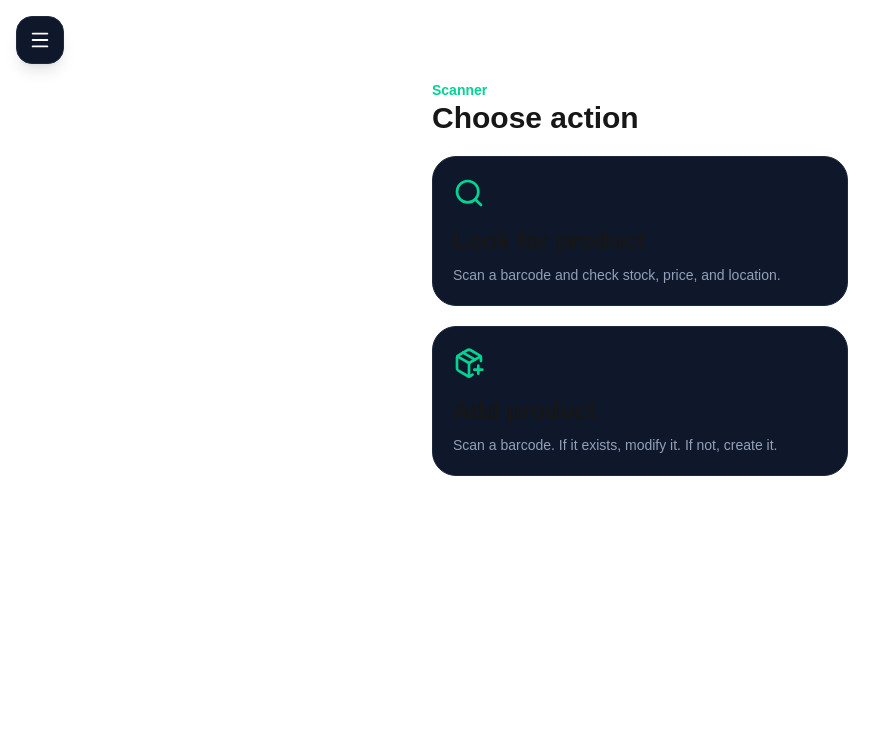
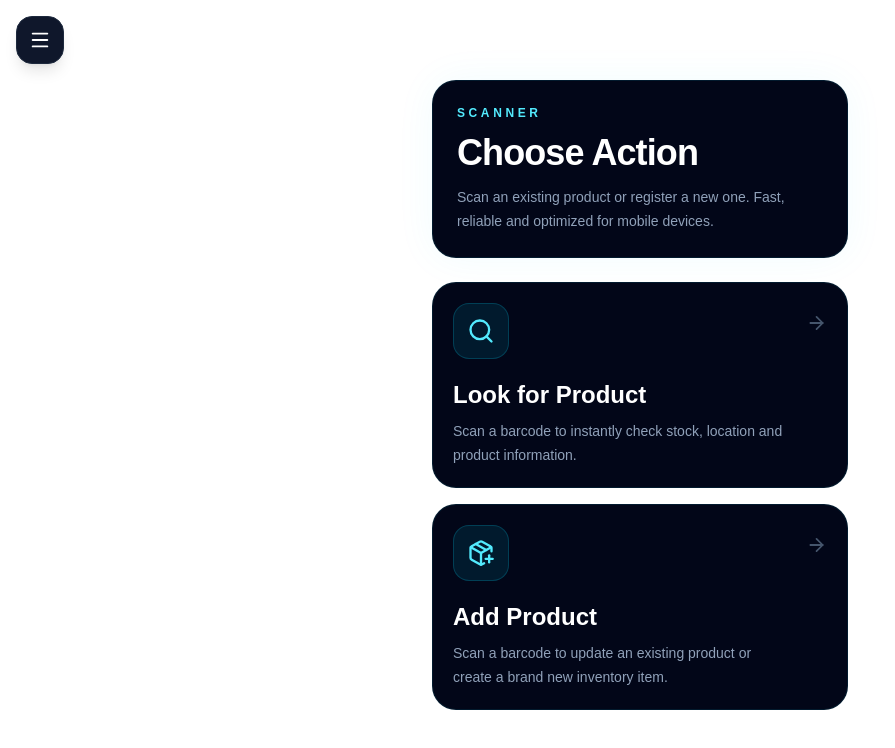
Before and after one commit to Massiziane/InventoryScanner, a Next.js app: page /scan in a window 1280 px wide. Shown: the top 748 px of the page, without its empty margins (0-895 px from the left). Built offline with nearby package versions, Linux system fonts and the light colour scheme.

Commit message:
ui: improved the scanner style

```diff
--- a/src/app/(dashboard)/scan/look-up/page.tsx
+++ b/src/app/(dashboard)/scan/look-up/page.tsx
@@ -114,10 +114,19 @@ export default function ScanPage() {
   }
 
   return (
-    <div className="space-y-5">
-      <header>
-        <p className="text-sm font-semibold text-emerald-400">Scanner</p>
-        <h1 className="text-3xl font-black">Scan product</h1>
+    <div className="space-y-6">
+        <header className="rounded-3xl border border-cyan-400/10 bg-slate-950 p-5 shadow-[0_0_35px_rgba(34,211,238,0.05)]">
+        <p className="text-xs font-black uppercase tracking-[0.3em] text-cyan-300">
+            Scanner
+        </p>
+
+        <h1 className="mt-3 text-4xl font-black tracking-tight text-white">
+            Scan Product
+        </h1>
+
+        <p className="mt-2 text-sm leading-6 text-slate-400">
+            Point your camera at a barcode or enter it manually below.
+        </p>
         </header>
 
         <ScannerCard
--- a/src/app/(dashboard)/scan/page.tsx
+++ b/src/app/(dashboard)/scan/page.tsx
@@ -1,36 +1,78 @@
 // src/app/scan/page.tsx
 import Link from "next/link";
-import { PackagePlus, Search } from "lucide-react";
+import { ArrowRight, PackagePlus, Search } from "lucide-react";
 
 export default function ScanPage() {
   return (
-    <div className="space-y-5">
-      <header>
-        <p className="text-sm font-semibold text-emerald-400">Scanner</p>
-        <h1 className="text-3xl font-black">Choose action</h1>
+    <div className="space-y-6">
+      <header className="rounded-3xl border border-cyan-400/10 bg-slate-950 p-6 shadow-[0_0_40px_rgba(34,211,238,0.06)]">
+        <p className="text-xs font-black uppercase tracking-[0.3em] text-cyan-300">
+          Scanner
+        </p>
+
+        <h1 className="mt-3 text-4xl font-black tracking-tight text-white">
+          Choose Action
+        </h1>
+
+        <p className="mt-3 max-w-md text-sm leading-6 text-slate-400">
+          Scan an existing product or register a new one. Fast, reliable and
+          optimized for mobile devices.
+        </p>
       </header>
 
+      <div className="space-y-4">
         <Link
           href="/scan/look-up"
-        className="block rounded-3xl border border-slate-800 bg-slate-900 p-5"
+          className="group relative block overflow-hidden rounded-3xl border border-cyan-400/10 bg-slate-950 p-5 transition-all duration-300 hover:-translate-y-1 hover:border-cyan-400/30 hover:shadow-[0_0_30px_rgba(34,211,238,0.08)]"
         >
-        <Search className="text-emerald-400" size={32} />
-        <h2 className="mt-4 text-2xl font-black">Look for product</h2>
-        <p className="mt-2 text-sm text-slate-400">
-          Scan a barcode and check stock, price, and location.
+          <div className="absolute inset-0 bg-[radial-gradient(circle_at_top_right,rgba(34,211,238,0.12),transparent_45%)] opacity-0 transition-opacity group-hover:opacity-100" />
+
+          <div className="relative flex items-start justify-between gap-4">
+            <div>
+              <div className="flex h-14 w-14 items-center justify-center rounded-2xl border border-cyan-400/20 bg-cyan-400/10 text-cyan-300">
+                <Search size={28} />
+              </div>
+
+              <h2 className="mt-5 text-2xl font-black text-white">
+                Look for Product
+              </h2>
+
+              <p className="mt-2 max-w-sm text-sm leading-6 text-slate-400">
+                Scan a barcode to instantly check stock, location and product
+                information.
               </p>
+            </div>
+
+            <ArrowRight className="mt-2 text-slate-600 transition group-hover:translate-x-1 group-hover:text-cyan-300" />
+          </div>
         </Link>
 
         <Link
           href="/scan/add-product"
-        className="block rounded-3xl border border-slate-800 bg-slate-900 p-5"
+          className="group relative block overflow-hidden rounded-3xl border border-cyan-400/10 bg-slate-950 p-5 transition-all duration-300 hover:-translate-y-1 hover:border-cyan-400/30 hover:shadow-[0_0_30px_rgba(34,211,238,0.08)]"
         >
-        <PackagePlus className="text-emerald-400" size={32} />
-        <h2 className="mt-4 text-2xl font-black">Add product</h2>
-        <p className="mt-2 text-sm text-slate-400">
-          Scan a barcode. If it exists, modify it. If not, create it.
+          <div className="absolute inset-0 bg-[radial-gradient(circle_at_top_right,rgba(34,211,238,0.12),transparent_45%)] opacity-0 transition-opacity group-hover:opacity-100" />
+
+          <div className="relative flex items-start justify-between gap-4">
+            <div>
+              <div className="flex h-14 w-14 items-center justify-center rounded-2xl border border-cyan-400/20 bg-cyan-400/10 text-cyan-300">
+                <PackagePlus size={28} />
+              </div>
+
+              <h2 className="mt-5 text-2xl font-black text-white">
+                Add Product
+              </h2>
+
+              <p className="mt-2 max-w-sm text-sm leading-6 text-slate-400">
+                Scan a barcode to update an existing product or create a brand
+                new inventory item.
               </p>
+            </div>
+
+            <ArrowRight className="mt-2 text-slate-600 transition group-hover:translate-x-1 group-hover:text-cyan-300" />
+          </div>
         </Link>
+      </div>
     </div>
   );
 }
--- a/src/components/scan/add-product/BarcodeSearchCard.tsx
+++ b/src/components/scan/add-product/BarcodeSearchCard.tsx
@@ -16,9 +16,9 @@ export default function BarcodeSearchCard({
   onSearch,
 }: BarcodeSearchCardProps) {
   return (
-    <section className="rounded-3xl border border-slate-800 bg-slate-900 p-4">
-      <label className="mb-2 flex items-center gap-2 text-sm font-bold text-slate-300">
-        <Keyboard size={18} />
+    <section className="rounded-3xl border border-cyan-400/10 bg-slate-950 p-4 shadow-[0_0_30px_rgba(34,211,238,0.04)]">
+      <label className="mb-3 flex items-center gap-2 text-xs font-black uppercase tracking-[0.18em] text-cyan-300">
+        <Keyboard size={17} />
         Barcode
       </label>
 
@@ -27,15 +27,15 @@ export default function BarcodeSearchCard({
           value={barcode}
           onChange={(event) => onBarcodeChange(event.target.value)}
           placeholder="Enter or scan barcode"
-          className="min-w-0 flex-1 rounded-2xl border border-slate-700 bg-slate-950 px-4 py-4 text-white outline-none focus:border-emerald-400"
+          className="min-w-0 flex-1 rounded-2xl border border-cyan-400/10 bg-slate-900/80 px-4 py-4 text-sm font-semibold text-white outline-none transition placeholder:text-slate-600 focus:border-cyan-300/60 focus:ring-2 focus:ring-cyan-400/10"
         />
 
         <button
           onClick={onSearch}
           disabled={isLoading}
-          className="rounded-2xl bg-emerald-400 px-4 font-black text-slate-950 disabled:opacity-60"
+          className="flex h-[54px] w-[54px] shrink-0 items-center justify-center rounded-2xl bg-cyan-300 font-black text-slate-950 shadow-[0_0_22px_rgba(34,211,238,0.22)] transition hover:bg-cyan-200 active:scale-95 disabled:cursor-not-allowed disabled:opacity-60"
         >
-          <Search size={20} />
+          <Search size={21} />
         </button>
       </div>
     </section>
--- a/src/components/scan/add-product/ScanMessage.tsx
+++ b/src/components/scan/add-product/ScanMessage.tsx
@@ -1,3 +1,5 @@
+import { CheckCircle2 } from "lucide-react";
+
 type ScanMessageProps = {
   message: string;
 };
@@ -6,8 +8,20 @@ export default function ScanMessage({ message }: ScanMessageProps) {
   if (!message) return null;
 
   return (
-    <p className="rounded-2xl border border-slate-800 bg-slate-900 p-4 text-sm font-bold text-slate-300">
-      {message}
-    </p>
+    <div className="flex items-start gap-3 rounded-2xl border border-cyan-400/10 bg-slate-950 p-4 shadow-[0_0_25px_rgba(34,211,238,0.04)]">
+      <div className="mt-0.5 flex h-8 w-8 shrink-0 items-center justify-center rounded-full border border-cyan-400/20 bg-cyan-400/10">
+        <CheckCircle2 size={16} className="text-cyan-300" />
+      </div>
+
+      <div className="min-w-0">
+        <p className="text-[11px] font-black uppercase tracking-[0.2em] text-cyan-300">
+          Status
+        </p>
+
+        <p className="mt-1 break-words text-sm font-medium leading-6 text-slate-300">
+          {message}
+        </p>
+      </div>
+    </div>
   );
 }
--- a/src/components/scan/add-product/ScannerCard.tsx
+++ b/src/components/scan/add-product/ScannerCard.tsx
@@ -19,8 +19,8 @@ export default function ScannerCard({
   onStop,
 }: ScannerCardProps) {
   return (
-    <section className="overflow-hidden rounded-3xl border border-slate-800 bg-slate-900">
-      <div className="relative aspect-[4/5] bg-black">
+    <section className="overflow-hidden rounded-3xl border border-cyan-400/10 bg-slate-950 shadow-[0_0_40px_rgba(34,211,238,0.06)]">
+      <div className="relative aspect-[4/5] overflow-hidden bg-black">
         <video
           ref={videoRef}
           className="h-full w-full object-cover"
@@ -28,40 +28,68 @@ export default function ScannerCard({
           playsInline
         />
 
+        {/* Overlay */}
+        <div className="absolute inset-0 bg-[radial-gradient(circle_at_center,transparent_35%,rgba(2,6,23,.65)_100%)]" />
+
+        {/* Grid */}
+        <div className="absolute inset-0 opacity-20 [background-image:linear-gradient(to_right,rgba(255,255,255,.08)_1px,transparent_1px),linear-gradient(to_bottom,rgba(255,255,255,.08)_1px,transparent_1px)] [background-size:38px_38px]" />
+
+        {/* Scanner Frame */}
         <div className="pointer-events-none absolute inset-0 flex items-center justify-center">
-          <div className="h-40 w-64 rounded-2xl border-4 border-emerald-400/80" />
+          <div className="relative h-52 w-[80%] max-w-sm">
+            <span className="absolute left-0 top-0 h-10 w-10 border-l-4 border-t-4 border-cyan-400" />
+            <span className="absolute right-0 top-0 h-10 w-10 border-r-4 border-t-4 border-cyan-400" />
+            <span className="absolute bottom-0 left-0 h-10 w-10 border-b-4 border-l-4 border-cyan-400" />
+            <span className="absolute bottom-0 right-0 h-10 w-10 border-b-4 border-r-4 border-cyan-400" />
+
+            {isCameraStarted && (
+              <div className="absolute left-0 right-0 top-1/2 h-[2px] bg-cyan-400 shadow-[0_0_18px_rgba(34,211,238,.9)]" />
+            )}
+          </div>
         </div>
 
-        <div className="absolute bottom-3 left-3 rounded-full bg-black/70 px-3 py-1 text-xs font-bold text-white">
-          <ScanLine size={14} className="mr-1 inline" />
-          {isCameraStarted ? "Scanning..." : "Camera stopped"}
+        {/* Status */}
+        <div className="absolute bottom-4 left-4 rounded-full border border-cyan-400/20 bg-slate-950/80 px-3 py-2 backdrop-blur">
+          <div className="flex items-center gap-2 text-xs font-bold uppercase tracking-wide">
+            <ScanLine size={14} className="text-cyan-300" />
+
+            <span
+              className={
+                isCameraStarted ? "text-cyan-300" : "text-slate-400"
+              }
+            >
+              {isCameraStarted ? "Scanning" : "Camera Offline"}
+            </span>
+          </div>
         </div>
       </div>
 
-      <div className="p-4">
+      <div className="border-t border-cyan-400/10 p-5">
         {!isCameraStarted ? (
           <button
             onClick={onStart}
-            className="flex w-full items-center justify-center gap-2 rounded-2xl bg-emerald-400 py-4 font-black text-slate-950"
+            className="flex w-full items-center justify-center gap-3 rounded-2xl bg-cyan-300 py-4 text-base font-black text-slate-950 shadow-[0_0_25px_rgba(34,211,238,.25)] transition hover:bg-cyan-200 active:scale-[0.98]"
           >
-            <Camera size={20} />
-            Start camera
+            <Camera size={22} />
+            Start Camera
           </button>
         ) : (
           <button
             onClick={onStop}
-            className="w-full rounded-2xl border border-slate-700 py-4 font-black text-slate-300"
+            className="w-full rounded-2xl border border-cyan-400/20 bg-slate-900 py-4 font-black text-slate-300 transition hover:border-cyan-400/40 hover:text-white"
           >
-            Stop camera
+            Stop Camera
           </button>
         )}
+
+        {cameraError && (
+          <div className="mt-4 rounded-2xl border border-red-500/20 bg-red-500/10 p-3">
+            <p className="text-sm font-medium text-red-300">
+              {cameraError}
+            </p>
+          </div>
+        )}
       </div>
-
-      {cameraError && (
-        <p className="px-4 pb-4 text-sm font-bold text-red-400">
-          {cameraError}
-        </p>
-      )}
     </section>
   );
 }
```
Also changed, not shown: src/components/scan/look-up/ProductScanResult.tsx (+43 -17 lines). Lines whose indentation alone changed are shown as unchanged.
